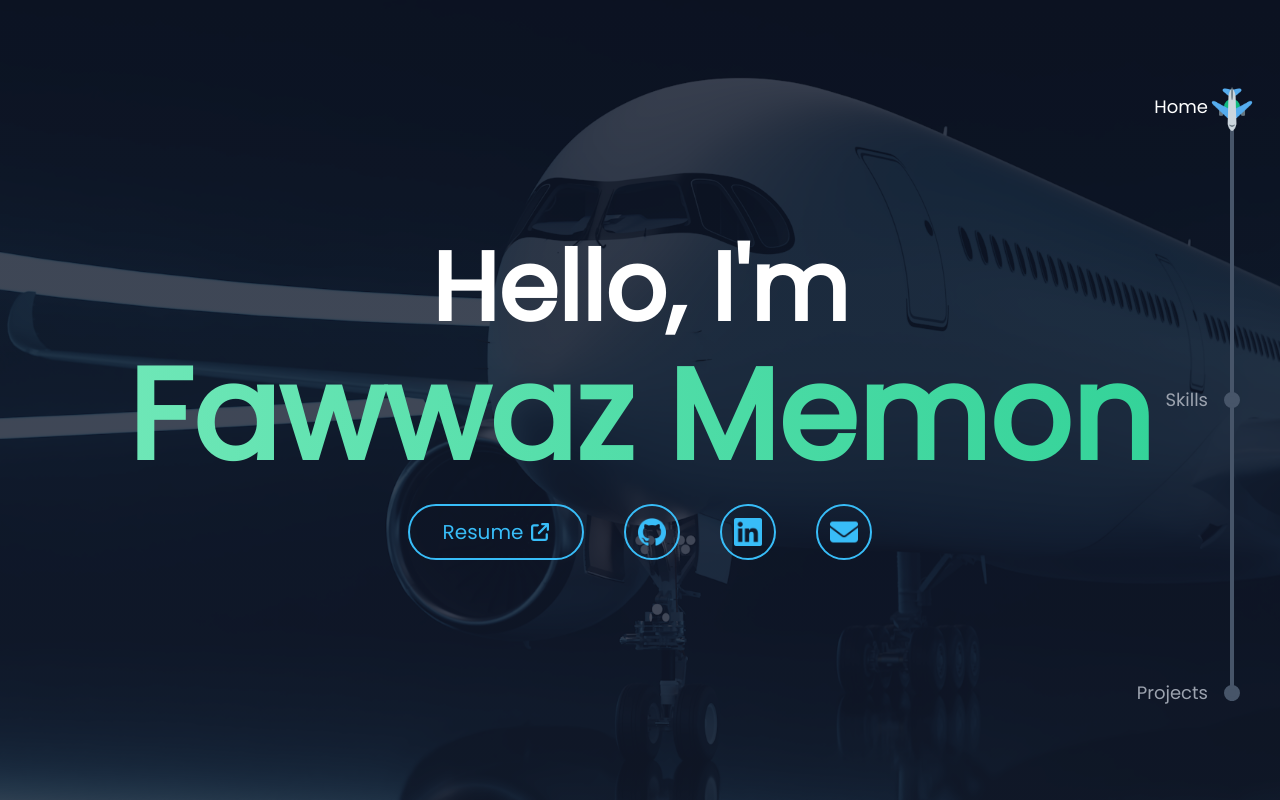
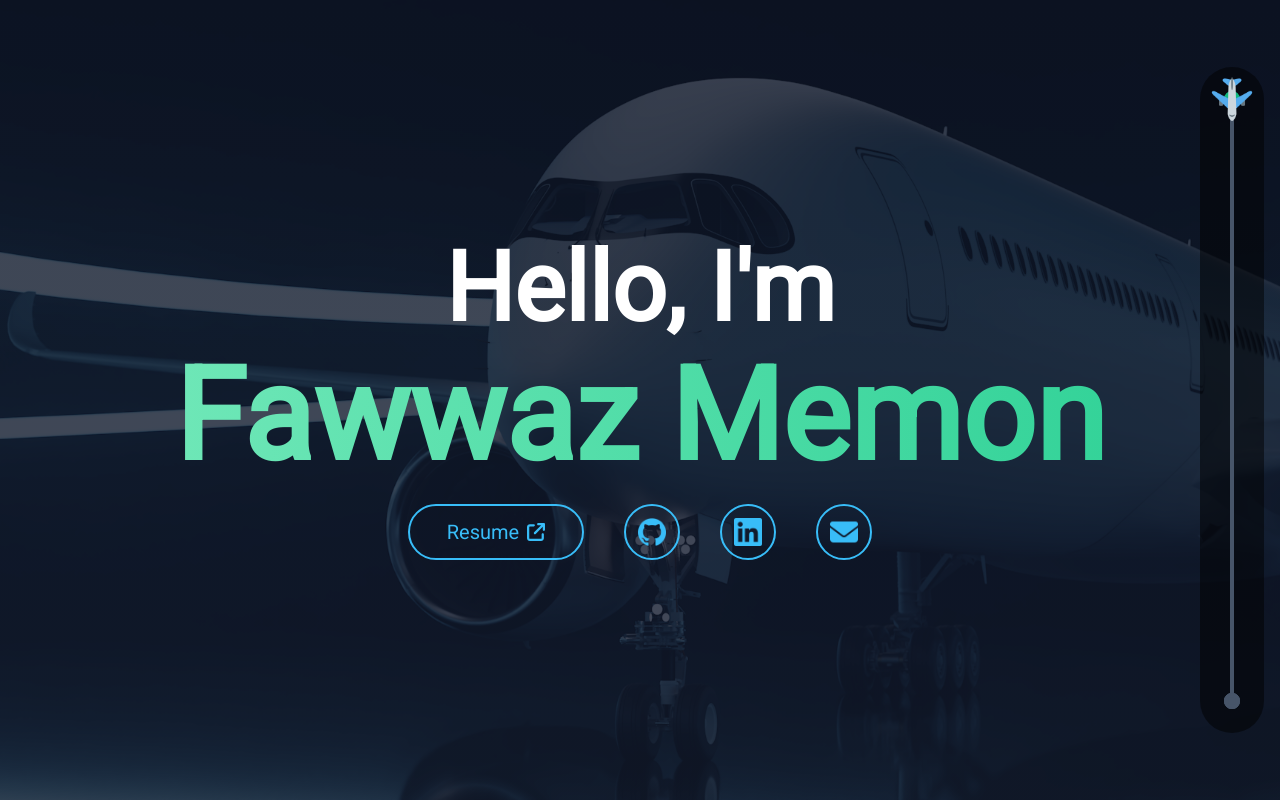
Before and after one commit to Dynamic6448/dynamic6448.github.io, a React (Vite) app: page / in a window 1280 px wide. Shown: the top 800 px of the page. Built offline with nearby package versions, Linux system fonts and the light colour scheme.

Commit message:
fix navbar

```diff
--- a/src/index.css
+++ b/src/index.css
@@ -1,4 +1,5 @@
 @import url('https://fonts.googleapis.com/css2?family=Poppins&display=swap');
+@import url('https://fonts.googleapis.com/css2?family=Roboto&display=swap');
 @tailwind base;
 @tailwind components;
 @tailwind utilities;
@@ -18,7 +19,7 @@
 }
 
 * {
-    font-family: 'Poppins', sans-serif;
+    font-family: 'Roboto', sans-serif;
     box-sizing: border-box;
     margin: 0;
     padding: 0;
--- a/src/overhaul/App.tsx
+++ b/src/overhaul/App.tsx
@@ -2,30 +2,34 @@ import React, { useRef } from 'react';
 import { FlightPathNavbar, Hero, Projects, Skills } from './sections';
 
 const App: React.FC = () => {
-    const heroRef = useRef(null);
+    const startRef = useRef(null);
     const skillsRef = useRef(null);
     const projectsRef = useRef(null);
+    const endRef = useRef(null);
 
     return (
         <div className='min-h-screen bg-gradient-to-b from-slate-900 to-slate-800'>
             {/* <Navbar activeSection={activeSection} setActiveSection={setActiveSection} /> */}
             <FlightPathNavbar
                 sections={[
-                    { name: 'Home', ref: heroRef },
+                    { name: '', ref: startRef },
                     { name: 'Skills', ref: skillsRef },
                     { name: 'Projects', ref: projectsRef },
+                    { name: '', ref: endRef },
                 ]}
             />
 
-            <section ref={heroRef}>
+            <section ref={startRef}>
                 <Hero />
             </section>
             <section ref={skillsRef}>
                 <Skills />
             </section>
-            <Projects />
-            {/* Hack to get this to scroll to the very end of the page */}
-            <div ref={projectsRef} />
+            <section ref={projectsRef}>
+                <Projects />
+            </section>
+
+            <div ref={endRef} />
         </div>
     );
 };
--- a/src/overhaul/sections/FlightPathNavbar.tsx
+++ b/src/overhaul/sections/FlightPathNavbar.tsx
@@ -5,7 +5,11 @@ interface FlightPathNavbarProps {
 }
 
 export const FlightPathNavbar: React.FC<FlightPathNavbarProps> = ({ sections }) => {
+    const [isNavHovered, setIsNavHovered] = useState(false);
     const [scrollProgress, setScrollProgress] = useState(0);
+
+    // Used to rerender the component on window resize
+    const [, setWindowSize] = useState(0);
 
     // Use refs for scrolling variables to avoid re-renders (it'll rerender anyway because scrollProgress changes)
     const [isDragging, setIsDragging] = useState(false);
@@ -13,6 +17,25 @@ export const FlightPathNavbar: React.FC<FlightPathNavbarProps> = ({ sections })
     const startScrollY = useRef(0);
     const trackContainerRef = useRef<HTMLDivElement>(null);
 
+    // Rerender the component (by manipulating state) on window resize
+    useEffect(() => {
+        const handleResize = () => {
+            setWindowSize((prev) => prev + 1);
+        };
+
+        // Initial call after a short delay to ensure layout is correct
+        const timeoutId = setTimeout(() => {
+            handleResize();
+        }, 50);
+
+        window.addEventListener('resize', handleResize);
+        return () => {
+            window.removeEventListener('resize', handleResize);
+            clearTimeout(timeoutId);
+        };
+    }, []);
+
+    // When mouse is clicked down on the airplane icon, start tracking mouse movement
     const handleMouseDown = (e: React.MouseEvent) => {
         e.preventDefault();
         setIsDragging(true);
@@ -23,6 +46,7 @@ export const FlightPathNavbar: React.FC<FlightPathNavbarProps> = ({ sections })
         window.addEventListener('mouseup', handleMouseUp);
     };
 
+    // When mouse is moved while dragging, scroll the window
     const handleMouseMove = (e: MouseEvent) => {
         const containerHeight = trackContainerRef.current?.clientHeight || window.innerHeight;
         const deltaY = e.clientY - startY.current;
@@ -34,12 +58,14 @@ export const FlightPathNavbar: React.FC<FlightPathNavbarProps> = ({ sections })
         window.scrollTo(0, clampedScrollY);
     };
 
+    // When mouse is released, stop tracking mouse movement
     const handleMouseUp = () => {
         setIsDragging(false);
         window.removeEventListener('mousemove', handleMouseMove);
         window.removeEventListener('mouseup', handleMouseUp);
     };
 
+    // Update scroll progress on scroll
     useEffect(() => {
         const handleScroll = () => {
             const totalHeight = document.documentElement.scrollHeight - window.innerHeight;
@@ -56,13 +82,22 @@ export const FlightPathNavbar: React.FC<FlightPathNavbarProps> = ({ sections })
         if (isDragging) {
             document.body.style.cursor = 'grabbing';
         } else {
-            document.body.style.cursor = 'default';
+            document.body.style.cursor = '';
         }
     }, [isDragging]);
 
     return (
         <nav className='fixed right-0 top-0 h-full flex items-center pr-4 select-none z-50'>
-            <div className='h-5/6 flex justify-center rounded-full px-4 py-8'>
+            <div
+                className='h-5/6 flex justify-end rounded-[2rem] bg-black bg-opacity-50 px-4 py-8'
+                onMouseEnter={() => setIsNavHovered(true)}
+                onMouseLeave={() => setIsNavHovered(false)}
+                // For mobile
+                style={{
+                    width: isNavHovered ? `${Math.max(...sections.map((section) => section.name.length)) * 17}px` : '',
+                    transition: 'width 0.3s ease-in-out',
+                }}
+            >
                 <div className='relative w-8 h-full' ref={trackContainerRef}>
                     {/* Progress line */}
                     <div className='absolute top-0 left-1/2 -translate-x-1/2 w-1 h-full bg-slate-600'>
@@ -71,8 +106,7 @@ export const FlightPathNavbar: React.FC<FlightPathNavbarProps> = ({ sections })
                             style={{ height: `${scrollProgress}%` }}
                         />
                     </div>
-                    {/* Section Circles */}
-                    <div className='absolute left-1/2 right-0 top-[-6px] h-[102%] flex flex-col items-end justify-between -translate-x-1/2 '>
+                    {/* Clickable sections */}
                     {sections.map((section, i) => {
                         const sectionEl = section.ref.current;
                         let circlePosition = 0;
@@ -85,38 +119,42 @@ export const FlightPathNavbar: React.FC<FlightPathNavbarProps> = ({ sections })
                         }
 
                         const isScrolledPast =
-                                i === 0 ? true : scrollProgress > 0 && scrollProgress >= circlePosition;
+                            i === 0 ? true : scrollProgress > 0 && scrollProgress >= Math.floor(circlePosition);
 
                         return (
-                                <div
+                            <a
                                 key={section.name}
-                                    className='flex flex-row items-center space-x-4 group cursor-pointer'
+                                className='absolute left-1/2 right-0 -translate-x-1/2 group cursor-pointer'
                                 onClick={() => {
                                     section.ref.current?.scrollIntoView({ behavior: 'smooth' });
                                 }}
+                                style={{ top: `${circlePosition}%` }}
                             >
+                                <div className='flex flex-row items-center justify-end space-x-4 -translate-y-1/2'>
+                                    {/* Label */}
                                     <p
                                         className={`text-lg transition-colors ${
                                             isScrolledPast ? 'text-white' : 'text-gray-400 group-hover:text-white'
                                         }`}
                                     >
-                                        {section.name}
+                                        {isNavHovered ? section.name : ''}
                                     </p>
+                                    {/* Circle */}
                                     <div
-                                        className={`w-4 h-4 rounded-full border-[4px] group-hover:scale-125 transition-all duration-100 ${
+                                        className={`w-4 h-4 aspect-square rounded-full border-[4px] group-hover:scale-125 transition-all duration-100 ${
                                             isScrolledPast
                                                 ? 'border-emerald-500 bg-emerald-500'
                                                 : 'border-slate-600 group-hover:border-emerald-500 bg-slate-600'
                                         }`}
                                     />
                                 </div>
+                            </a>
                         );
                     })}
-                    </div>
                     {/* Airplane Icon */}
                     <div
-                        className='absolute left-1/2 -translate-x-1/2 w-11 h-11 cursor-grab active:cursor-grabbing'
-                        style={{ top: `${scrollProgress * 0.98 - 2}%` }}
+                        className='absolute left-1/2 -translate-x-1/2 -translate-y-1/2 w-11 h-11 cursor-grab active:cursor-grabbing'
+                        style={{ top: `${scrollProgress}%` }}
                         onMouseDown={handleMouseDown}
                     >
                         <img src='airplane.png' className='w-full h-full' alt='Airplane' />
```
Lines whose indentation alone changed are shown as unchanged.
